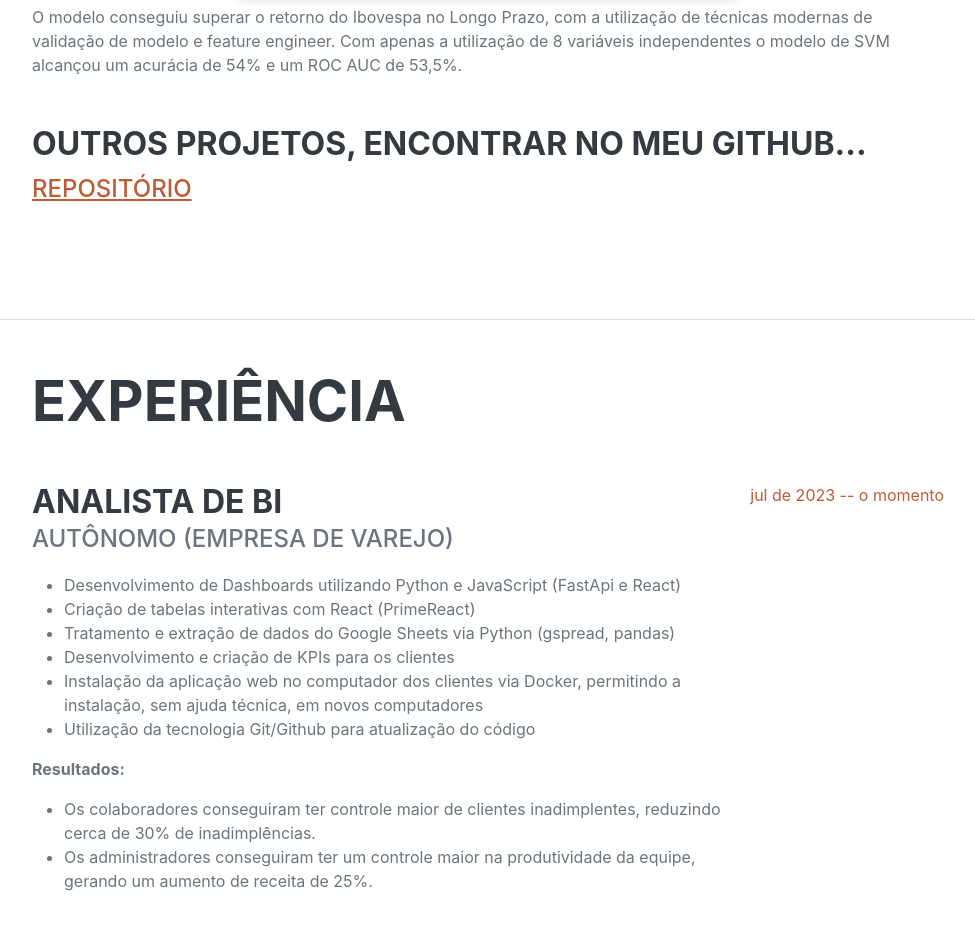
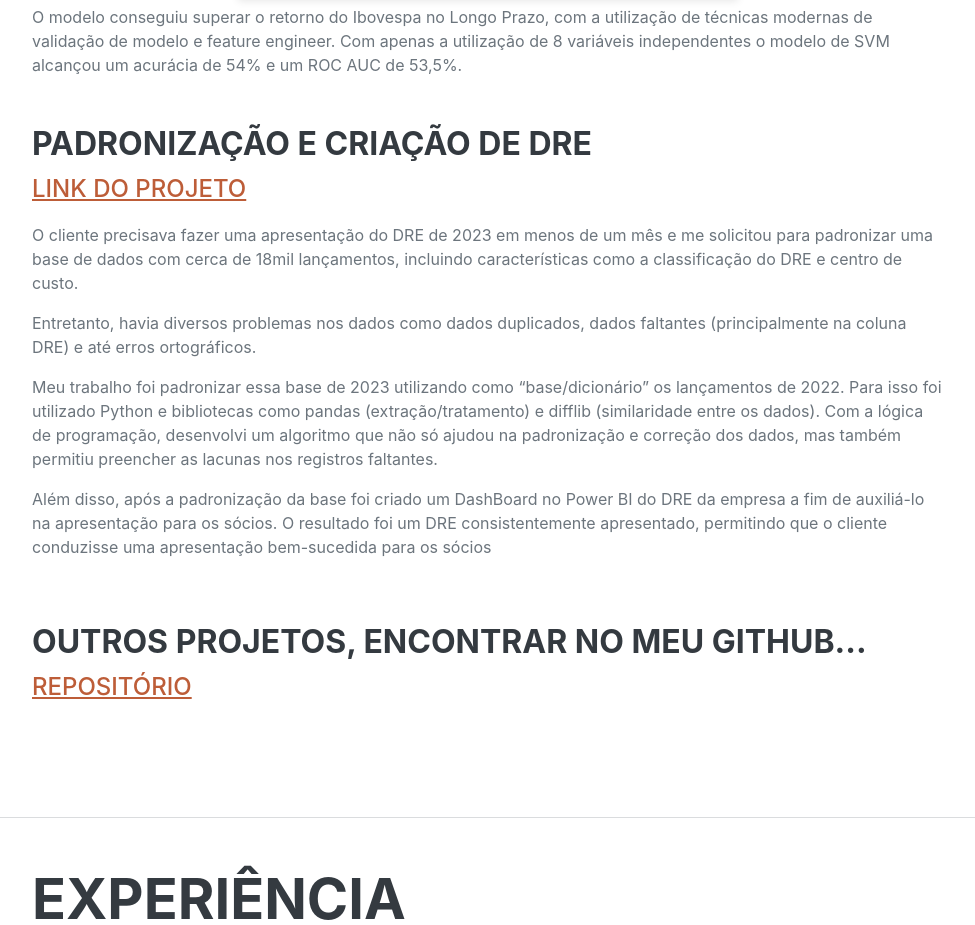
Before and after one commit to bAlemar/portfolio, a plain HTML site: page index.html in a window 1280 px wide. Shown: the part 2089-3014 px from the top of the page, without its empty margins (288-1263 px from the left). Drawn offline with nearby package versions, Linux system fonts and the light colour scheme; a web font is replaced by a local one.

Commit message:
att portfolio freela

```diff
--- a/index.html
+++ b/index.html
@@ -143,6 +143,29 @@
                         <p class="mb-0"> O modelo conseguiu superar o retorno do Ibovespa no Longo Prazo, com a utilização de técnicas modernas de validação de modelo e feature engineer. Com apenas a utilização de 8 variáveis independentes o modelo de SVM alcançou um acurácia de 54% e um ROC AUC de 53,5%.</p>
                     </div>
                 </div>
+                <!-- Jorge Freela -->
+                <div class="d-flex flex-column flex-md-row justify-content-between mb-5">
+                    <div class="flex-grow-1">
+                        <h3 class="mb-2 ">Padronização e Criação de DRE</h3>
+                        <div class="subheading mb-3"><a href="https://github.com/bAlemar/Similaridade-de-Colunas" target="_blank">Link do Projeto</a></div>
+                        <p>
+                            O cliente precisava fazer uma apresentação do DRE de 2023  em menos de um mês e me solicitou para padronizar uma base de dados com cerca de 18mil lançamentos, incluindo características como a classificação do DRE e centro de custo.
+                        </p>
+                        <p>
+                            Entretanto, havia diversos problemas nos dados como dados duplicados, dados faltantes (principalmente na coluna DRE) e até erros ortográficos.
+                        </p>
+                        <p>
+                            Meu trabalho foi padronizar essa base de 2023 utilizando como “base/dicionário” os lançamentos de 2022. Para isso foi utilizado Python e bibliotecas como pandas (extração/tratamento) e  difflib (similaridade entre os dados). Com a lógica de programação, desenvolvi um algoritmo que não só ajudou na padronização e correção dos dados, mas também permitiu preencher as lacunas nos registros faltantes.
+                        </p>
+                        <p>
+                            Além disso, após a padronização da base foi criado um DashBoard no Power BI do DRE da empresa a fim de auxiliá-lo na apresentação para os sócios. O resultado foi um DRE consistentemente apresentado, permitindo que o cliente conduzisse uma apresentação bem-sucedida para os sócios
+                        </p>
+                    </div>
+                </div>
+
+                <!-- Automação de Listas -->
+
+
                 <!-- Outros -->
                 <div class="d-flex flex-column flex-md-row justify-content-between mb-5">
                     <div class="flex-grow-1">
```
